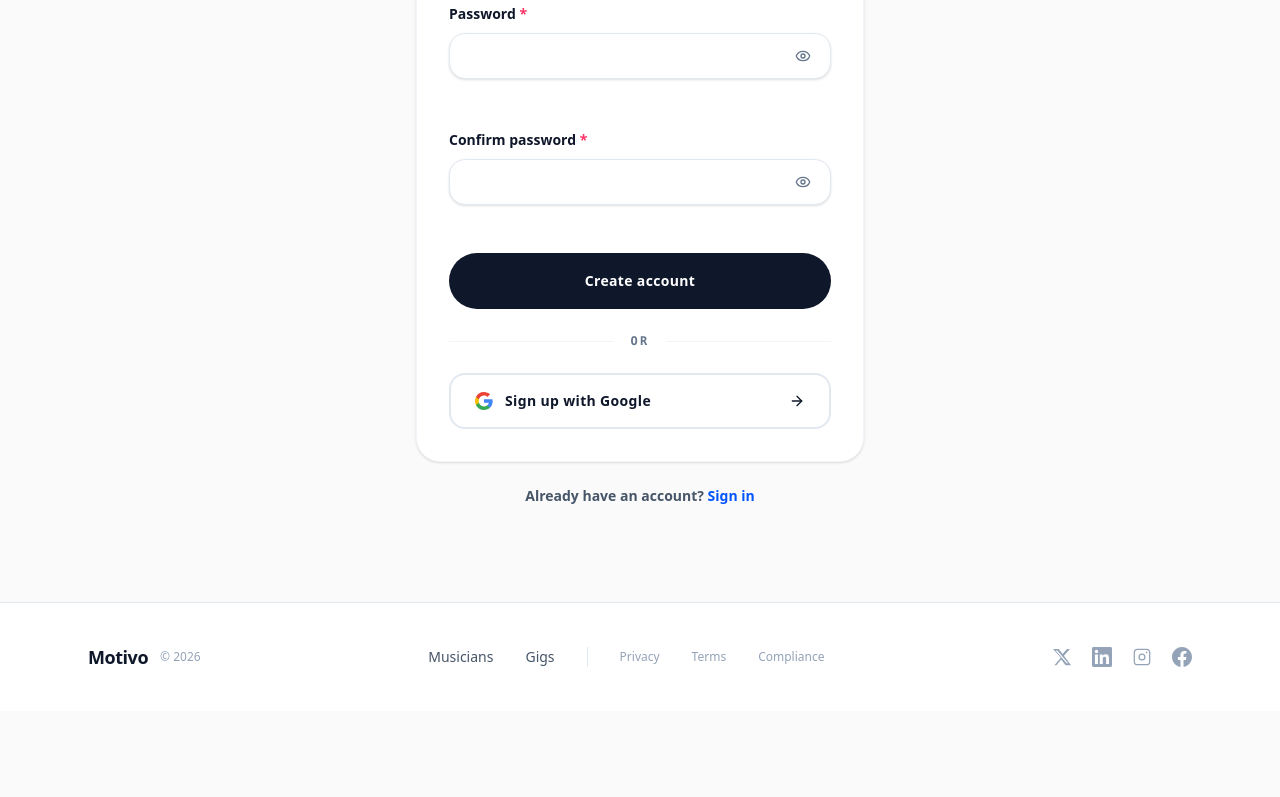
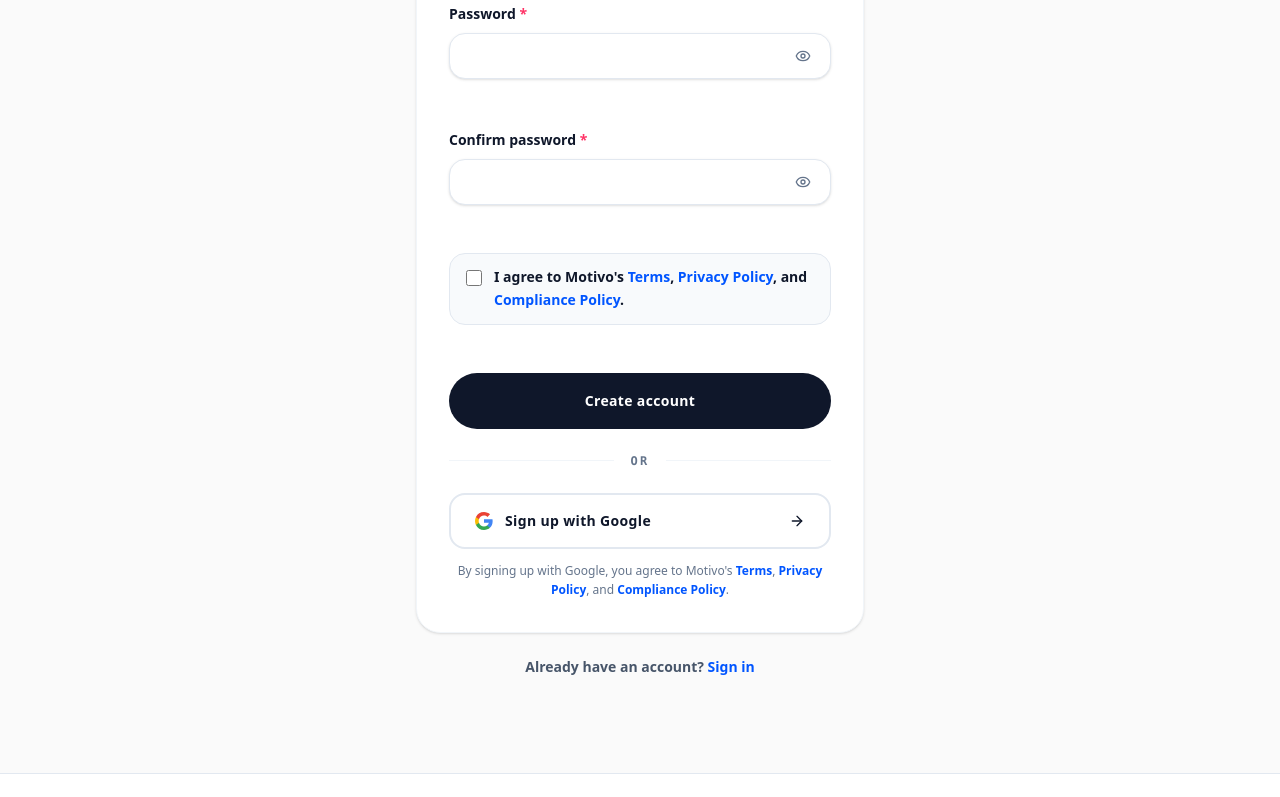
Before and after one commit to escentohq/escento, a Next.js app: page /signup in a window 1280 px wide. Shown: the part 603-1400 px from the top of the page. Before the commit the page ends 1314 px from the top, so only its background shows below. Built offline with nearby package versions, Linux system fonts and the light colour scheme; no server answers.

Commit message:
Added terms acknowledgment

```diff
--- a/src/app/signup/_signup-form.tsx
+++ b/src/app/signup/_signup-form.tsx
@@ -1,5 +1,6 @@
 "use client";
 
+import Link from "next/link";
 import { useActionState, useEffect, useState } from "react";
 
 import { PasswordField } from "@/components/auth/password-field";
@@ -16,6 +17,7 @@
   const [email, setEmail] = useState("");
   const [password, setPassword] = useState("");
   const [confirmPassword, setConfirmPassword] = useState("");
+  const [termsAccepted, setTermsAccepted] = useState(false);
   const formFields = useFormFieldState();
 
   const [state, formAction] = useActionState(
@@ -34,6 +36,7 @@
       ? "Passwords need to match."
       : undefined;
   const confirmError = errors.confirmPassword ?? confirmMismatch;
+  const termsError = errors.termsAccepted;
 
   useEffect(() => {
     if (fieldErrorCount > 0) {
@@ -117,6 +120,50 @@
         onChange={setConfirmPassword}
       />
 
+      <div>
+        <label
+          htmlFor="termsAccepted"
+          className="flex items-start gap-3 rounded-2xl border border-[#E2E8F0] bg-[#F8FAFC] px-4 py-3 text-sm font-bold leading-relaxed text-[#0F172A]"
+        >
+          <input
+            id="termsAccepted"
+            name="termsAccepted"
+            type="checkbox"
+            checked={termsAccepted}
+            onChange={(event) => setTermsAccepted(event.target.checked)}
+            onBlur={() => formFields.markTouched("termsAccepted")}
+            aria-invalid={formFields.shouldShowError("termsAccepted", termsError) && termsError ? true : undefined}
+            aria-describedby="termsAccepted-error"
+            className="mt-1 h-4 w-4 shrink-0 accent-[#0055FF]"
+          />
+          <span>
+            I agree to Motivo&apos;s{" "}
+            <Link href="/terms" className="text-[#0055FF] underline-offset-4 hover:underline">
+              Terms
+            </Link>
+            ,{" "}
+            <Link href="/privacy" className="text-[#0055FF] underline-offset-4 hover:underline">
+              Privacy Policy
+            </Link>
+            , and{" "}
+            <Link href="/compliance" className="text-[#0055FF] underline-offset-4 hover:underline">
+              Compliance Policy
+            </Link>
+            .
+          </span>
+        </label>
+        <p
+          id="termsAccepted-error"
+          role={formFields.shouldShowError("termsAccepted", termsError) && termsError ? "alert" : undefined}
+          className={`mt-2 min-h-5 text-sm font-medium text-[#B42318] ${
+            formFields.shouldShowError("termsAccepted", termsError) && termsError ? "" : "invisible"
+          }`}
+          aria-hidden={!(formFields.shouldShowError("termsAccepted", termsError) && termsError)}
+        >
+          {termsError || "\u00A0"}
+        </p>
+      </div>
+
       <FormSubmitButton pendingLabel="Creating account…" className="w-full">
         Create account
       </FormSubmitButton>
--- a/src/app/signup/actions.ts
+++ b/src/app/signup/actions.ts
@@ -24,6 +24,7 @@
   const email = String(formData.get("email") ?? "").trim().toLowerCase();
   const password = String(formData.get("password") ?? "");
   const confirmPassword = String(formData.get("confirmPassword") ?? "");
+  const termsAccepted = formData.get("termsAccepted") === "on";
 
   const fieldErrors: FieldErrors = {};
   if (!email) fieldError(fieldErrors, "email", "Enter your email address.");
@@ -36,6 +37,9 @@
   if (password && passwordError) fieldError(fieldErrors, "password", passwordError);
   if (password !== confirmPassword) {
     fieldError(fieldErrors, "confirmPassword", "Passwords need to match.");
+  }
+  if (!termsAccepted) {
+    fieldError(fieldErrors, "termsAccepted", "Agree to the terms, privacy policy, and compliance policy to continue.");
   }
 
   if (Object.keys(fieldErrors).length) {
--- a/src/app/signup/page.tsx
+++ b/src/app/signup/page.tsx
@@ -55,7 +55,24 @@
               <div className="h-px flex-1 bg-[#F1F5F9]" />
             </div>
 
-            <GoogleButton callbackUrl={base} label="Sign up with Google" />
+            <div className="space-y-3">
+              <GoogleButton callbackUrl={base} label="Sign up with Google" />
+              <p className="px-2 text-center text-xs font-medium leading-relaxed text-[#64748B]">
+                By signing up with Google, you agree to Motivo&apos;s{" "}
+                <Link href="/terms" className="font-bold text-[#0055FF] underline-offset-4 hover:underline">
+                  Terms
+                </Link>
+                ,{" "}
+                <Link href="/privacy" className="font-bold text-[#0055FF] underline-offset-4 hover:underline">
+                  Privacy Policy
+                </Link>
+                , and{" "}
+                <Link href="/compliance" className="font-bold text-[#0055FF] underline-offset-4 hover:underline">
+                  Compliance Policy
+                </Link>
+                .
+              </p>
+            </div>
           </div>
         </div>
 
```
